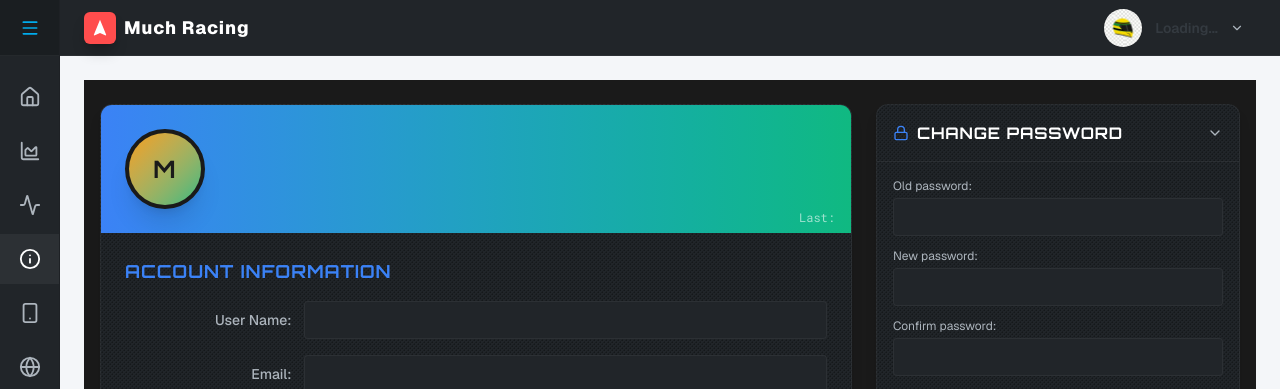
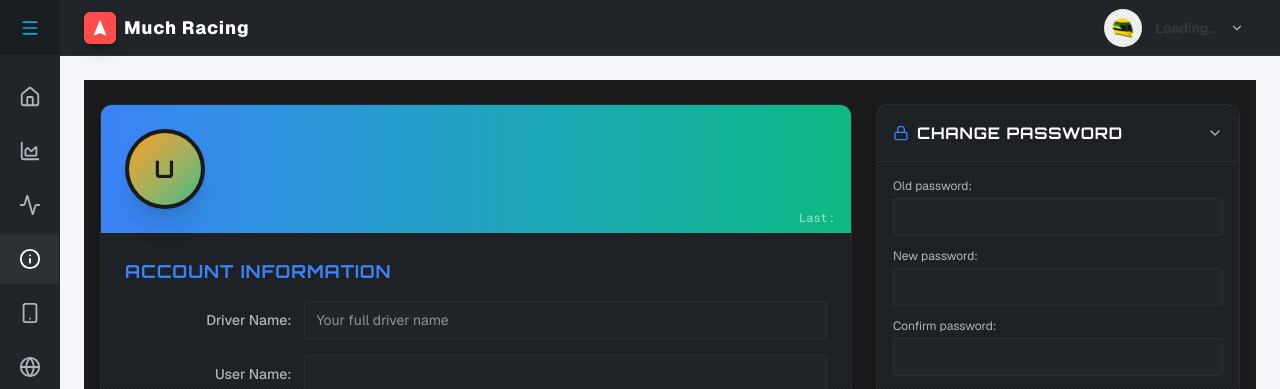
Before and after one commit to rottenplan/web-muchracing, a Next.js app: page /account in a window 1280 px wide. Shown: the top 389 px of the page. Built offline with nearby package versions, Linux system fonts and the light colour scheme; no server answers.

Commit message:
feat(account): add editable Driver Name field in profile page

```diff
--- a/app/(dashboard)/account/page.tsx
+++ b/app/(dashboard)/account/page.tsx
@@ -19,6 +19,7 @@ import { countries as countriesList } from '@/data/countries';
 export default function AccountPage() {
     // User Data State
     const [profile, setProfile] = useState({
+        name: '',
         username: '',
         email: '',
         driverNumber: 0,
@@ -48,6 +49,7 @@ export default function AccountPage() {
                 const data = await response.json();
                 if (data.success) {
                     setProfile({
+                        name: data.user.name || '',
                         username: data.user.username || '',
                         email: data.user.email || '',
                         driverNumber: data.user.driverNumber || 0,
@@ -77,6 +79,7 @@ export default function AccountPage() {
                     'Content-Type': 'application/json',
                 },
                 body: JSON.stringify({
+                    name: profile.name,
                     driverNumber: profile.driverNumber,
                     country: profile.country,
                     category: profile.category,
@@ -87,9 +90,9 @@ export default function AccountPage() {
 
             if (data.success) {
                 alert('Profile updated successfully!');
-                // Update local state with server response
                 setProfile({
                     ...profile,
+                    name: data.user.name || profile.name,
                     lastConnection: data.user.lastConnection
                 });
             } else {
@@ -159,13 +162,20 @@ export default function AccountPage() {
                                 {/* Avatar Circle */}
                                 <div className="w-20 h-20 rounded-full bg-background border-4 border-background shadow-xl flex items-center justify-center overflow-hidden shrink-0">
                                     <div className="w-full h-full bg-gradient-to-br from-warning to-highlight relative flex items-center justify-center">
-                                        <span className="text-background font-racing text-2xl font-bold">M</span>
+                                        <span className="text-background font-racing text-2xl font-bold">
+                                            {profile.name ? profile.name.charAt(0).toUpperCase() : profile.username.charAt(0).toUpperCase() || 'U'}
+                                        </span>
                                     </div>
                                 </div>
 
                                 <div className="flex-1 text-center sm:text-left z-10">
-                                    <h2 className="text-2xl font-racing text-white">{profile.username}</h2>
+                                    <h2 className="text-2xl font-racing text-white">
+                                        {profile.name || profile.username}
+                                    </h2>
                                     <p className="text-white/80 text-sm">{profile.email}</p>
+                                    {profile.username && profile.name && (
+                                        <p className="text-white/60 text-xs mt-0.5">@{profile.username}</p>
+                                    )}
                                 </div>
 
                                 <div className="absolute bottom-2 right-4 text-xs text-white/60 font-data">
@@ -178,6 +188,21 @@ export default function AccountPage() {
                                 <h3 className="text-lg font-racing text-primary mb-4">ACCOUNT INFORMATION</h3>
 
                                 <form onSubmit={handleProfileUpdate} className="space-y-4">
+
+                                    {/* Driver Name (Editable) */}
+                                    <div className="grid grid-cols-1 md:grid-cols-4 gap-3 items-center">
+                                        <label className="text-text-secondary font-medium text-sm md:text-right">Driver Name:</label>
+                                        <div className="md:col-span-3">
+                                            <input
+                                                type="text"
+                                                value={profile.name}
+                                                onChange={(e) => setProfile({ ...profile, name: e.target.value })}
+                                                maxLength={60}
+                                                placeholder="Your full driver name"
+                                                className="w-full bg-card-bg border border-border-color text-foreground rounded px-3 py-2 focus:outline-none focus:border-primary transition text-sm"
+                                            />
+                                        </div>
+                                    </div>
 
                                     {/* Username (Read-only) */}
                                     <div className="grid grid-cols-1 md:grid-cols-4 gap-3 items-center">
--- a/app/api/auth/me/route.ts
+++ b/app/api/auth/me/route.ts
@@ -16,6 +16,7 @@ export async function GET(req: NextRequest) {
         return NextResponse.json({
             success: true,
             user: {
+                name: user.name || '',
                 username: user.username || user.name || 'User',
                 email: user.email,
                 driverNumber: user.driverNumber,
--- a/app/api/auth/profile/route.ts
+++ b/app/api/auth/profile/route.ts
@@ -19,7 +19,7 @@ export async function PUT(req: NextRequest) {
         const body = await req.json();
 
         // Update allowed fields only
-        const allowedFields = ['driverNumber', 'country', 'category'];
+        const allowedFields = ['name', 'driverNumber', 'country', 'category'];
         const updates: any = {};
 
         for (const field of allowedFields) {
@@ -48,6 +48,7 @@ export async function PUT(req: NextRequest) {
             success: true,
             message: 'Profile updated successfully',
             user: {
+                name: updatedUser.name || '',
                 username: updatedUser.username || updatedUser.name,
                 email: updatedUser.email,
                 driverNumber: updatedUser.driverNumber,
```
